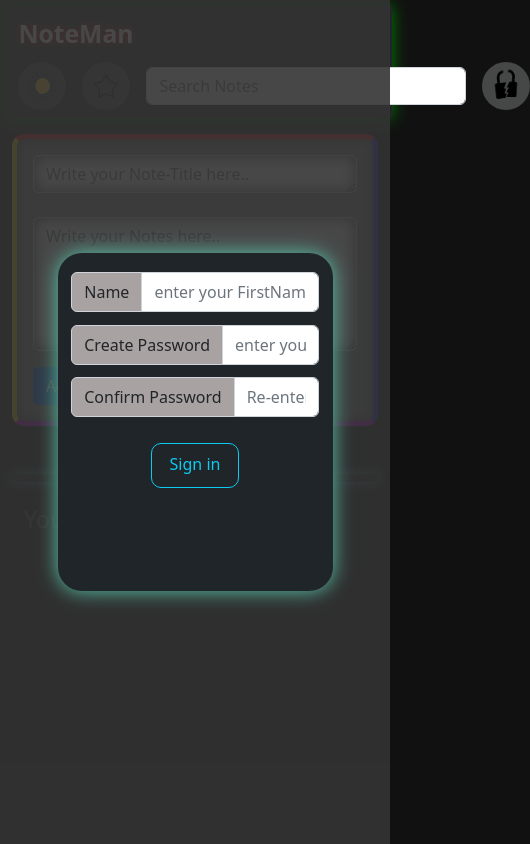
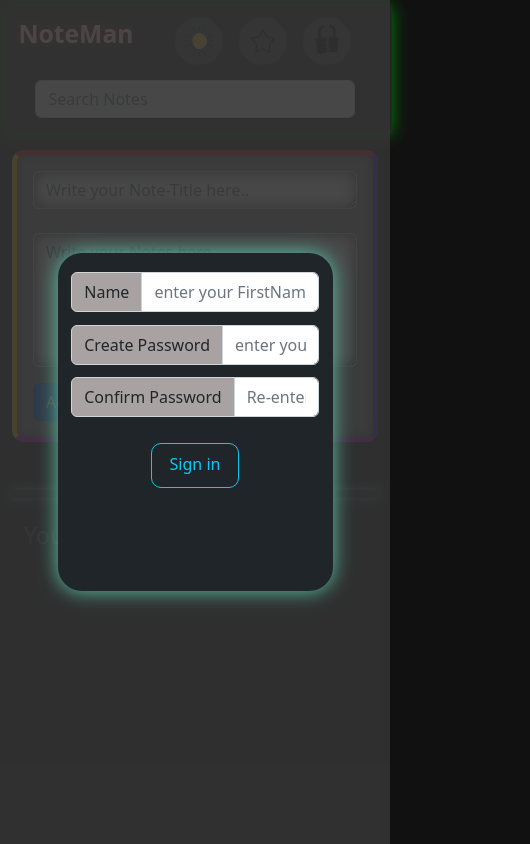
Before and after one commit to bimanTheCoderBoy/noteMan, a plain HTML site: page index.html in a window 390 px wide. Shown: the whole page, 530 px wide, since content can reach past the window. Drawn offline with nearby package versions, Linux system fonts and the light colour scheme.

Commit message:
media query update 1.1

```diff
--- a/index.html
+++ b/index.html
@@ -20,20 +20,23 @@
         <div class="container-fluid">
             <a class="navbar-brand" style="color: white; text-shadow:0 0 7px red"><h2><b>NoteMan</b></h2></a>
             <div id="ex-nav-child">
+            <div class="buttonDiv">
             <!-- external button  -->
-             <button id="navDaily" onclick="navDailyClick(1)" class="btn  ex-card-button ex-card-star" style="margin-right:1rem;position:relative;top:0;height:3rem;width:3rem;border-radius:100%; "><img style="width:2.5rem;"src="img/sun.png" alt="sun"></button>
+             <button id="navDaily" onclick="navDailyClick(1)" class="btn  ex-card-button ex-card-star newDaily" style="margin-left:1rem;margin-right:1rem;position:relative;top:0;height:3rem;width:3rem;border-radius:100%; "><img style="width:2.5rem;"src="img/sun.png" alt="sun"></button>
              <!-- end external button -->
              <!-- external button  -->
-             <button id="navStar" onclick="navStarClick(1)" class="btn  ex-card-button ex-card-star" style="float:right;height:3rem;width:3rem;border-radius:100%; "><img style="width:2rem"src="img/star.png" alt="star"></button>
+             <button id="navStar" onclick="navStarClick(1)" class="btn  ex-card-button ex-card-star newStar" style="height:3rem;width:3rem;border-radius:100%; "><img style="width:2rem"src="img/star.png" alt="star"></button>
              <!-- end external button -->
-            <form class="d-flex" role="search">
+              <!-- external button  -->
+            <button id="navStar"  onclick="logIn('update')" class="btn  ex-card-button ex-card-star ex-card-lock" style="margin-right:1rem;height:3rem;width:3rem;border-radius:100%; "><img style="width:3rem"src="img/lock.png" alt="star"></button>
+            <!-- end external button -->
+            </div>
+            <form class="d-flex sear" role="search">
                 <input class="form-control me-2 ex-css-nav-input" id="search_input" style="width: 20rem;" type="search" placeholder="Search Notes"
                     aria-label="Search">
 
             </form>
-            <!-- external button  -->
-            <button id="navStar"  onclick="logIn('update')" class="btn  ex-card-button ex-card-star ex-card-lock" style="margin-right:0;margin-left:0.5rem;height:3rem;width:3rem;border-radius:100%; "><img style="width:3rem"src="img/lock.png" alt="star"></button>
-            <!-- end external button -->
+
 
             </div>
         </div>
--- a/style.css
+++ b/style.css
@@ -4,6 +4,9 @@ body{
     margin: 0;
     padding: 0;
 
+}
+.buttonDiv{
+    display: flex;
 }
 .textArea-main-container{
     width: 100px;
@@ -19,6 +22,7 @@ body{
     position: sticky;
     top: 0.2rem;
 }
+
 
 .ex-css-card1{
 
@@ -243,3 +247,48 @@ body{
 
 
             }
+
+
+
+            /* ----------------------------------------------- */
+            @media (max-width:500px) {
+
+         #ex-nav-child{
+         display: flex;
+         flex-wrap: wrap;
+         }
+         .sear{
+            position: relative;
+            top: -1.9rem;
+            /* left: 2rem; */
+         }
+         .buttonDiv{
+            position: relative;
+            top: -2.8rem;
+            left: 4rem;
+         }
+        #notes{
+            display: flex;
+        }
+        .noteCard{
+            margin: 0;
+        }
+       .newStar{
+        position: absolute;
+        top:0.4rem;
+        left:70%;
+       }
+       .ex-card-lock{
+        position: absolute;
+        top:0.4rem;
+        left: 100%;
+       }
+       .ex-css-nav{
+        height: 8rem;
+       }
+       #maximize-div{
+        width: 100%;
+        height: 100vh;
+       }
+
+}
```
